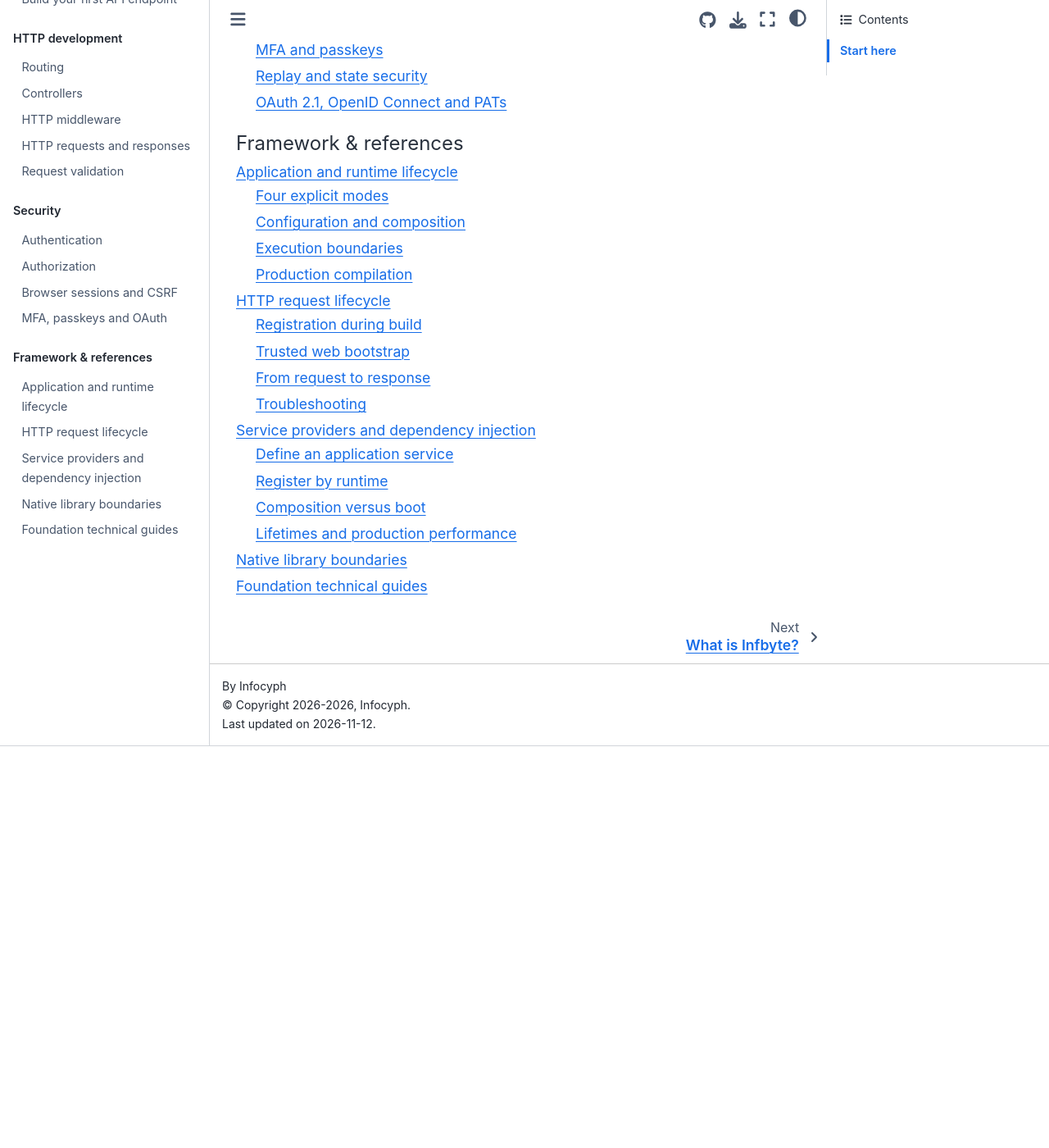
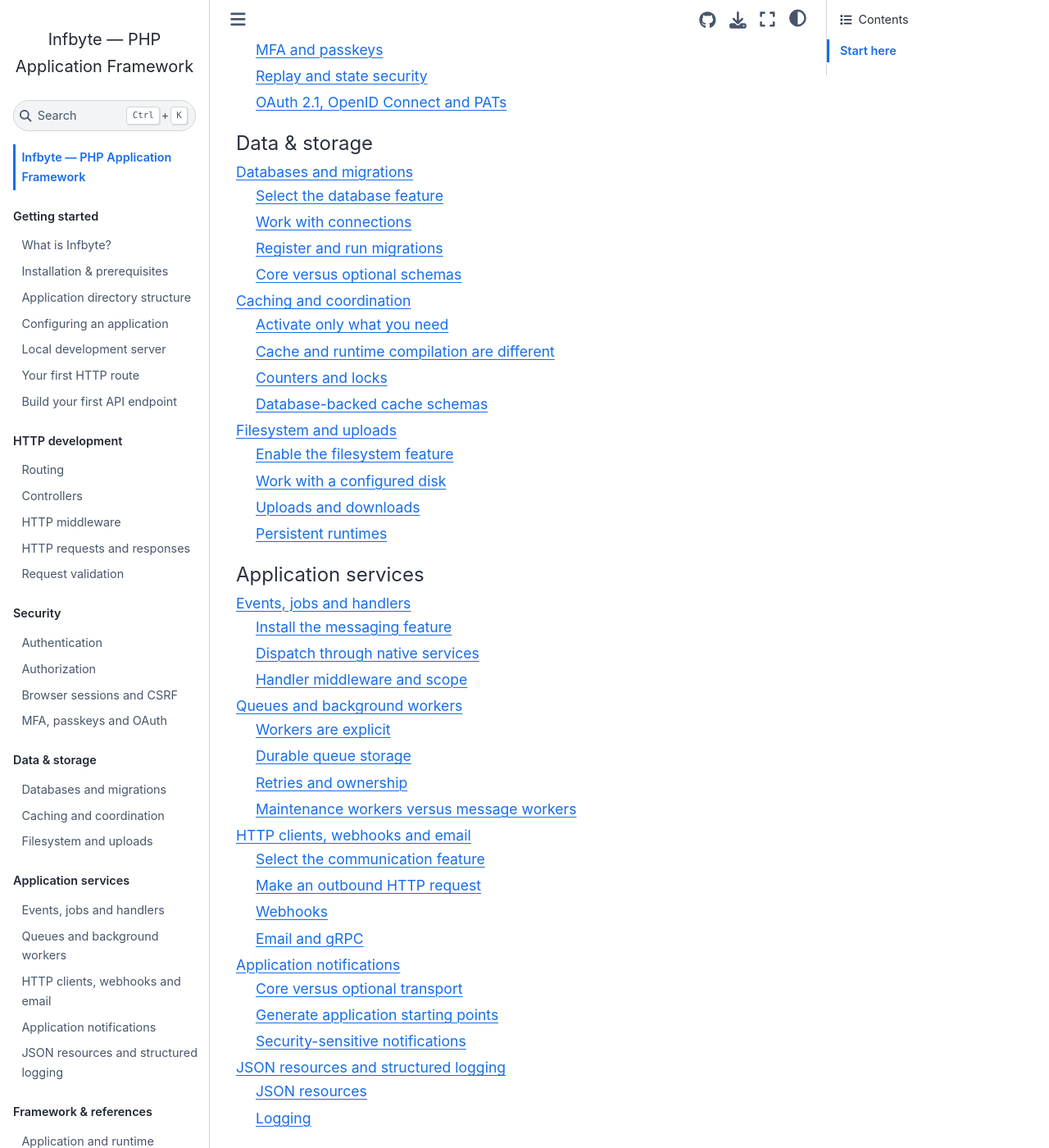
Before and after one commit to infocyph/Foundation, a Sphinx documentation site: the page built from docs/index.rst, in a window 1280 px wide and 1400 px high, scrolled down 2705 px. Shown: the whole window at 82% size. Built offline with Sphinx 7.4.7 and the Sphinx Book theme 1.1.4, drawn with Linux system fonts in a browser that asks for light colours; before the commit the page ends 3615 px from its top, so only the background shows below that.

Commit message:
docs: add Infbyte data and application service guides (D4)

```diff
--- /dev/null
+++ b/docs/data/cache.rst
@@ -0,0 +1,59 @@
+.. _cache-guide:
+
+Caching and coordination
+========================
+
+Foundation includes **CacheLayer** as Core infrastructure. CacheLayer owns
+stores, memoization, tiers, counters, locks, invalidation and backend
+semantics. Foundation owns selection and integration policy.
+
+Activate only what you need
+---------------------------
+
+CacheLayer is a required Foundation 4 package, but a production
+application still selects its cache capability explicitly.
+Installing optional DBLayer or Redis packages does not activate
+unrelated cache services automatically.
+
+Use the application ``config/cache.php`` configuration for stores,
+counters and locks. Do not create a generic Foundation cache facade
+when the application can depend on native CacheLayer contracts.
+
+Cache and runtime compilation are different
+-------------------------------------------
+
+Application data caching is separate from two build-time mechanisms:
+
+* ArrayKit's ``single`` or ``sharded`` development config cache;
+* Webrick/InterMix's generated production route and service artifacts.
+
+These caches are **not interchangeable**. A stale immutable release
+must fail validation rather than falling back to a mutable cache file.
+
+Counters and locks
+------------------
+
+A requested lock must use the configured coordination driver or
+an eligible native lock from the selected store. Foundation does not
+silently fall back to an unrelated file lock. Use distributed,
+atomic operations for auth replay protection, session locking,
+scheduled-job overlap and durable messaging where required.
+
+Database-backed cache schemas
+-----------------------------
+
+For selected CacheLayer database capabilities:
+
+.. code-block:: bash
+
+   php infbyte cache:schema:status
+   php infbyte cache:schema:install
+
+Run schema provisioning outside HTTP handlers. Do not mistake
+a process-local test store for durable shared state in PHP/FPM
+or persistent workers.
+
+See the `CacheLayer manual
+<https://github.com/infocyph/CacheLayer>`_ and
+`Foundation configuration guide
+<https://github.com/infocyph/Foundation/blob/feature/foundation-3/docs/configuration.md>`_.
--- /dev/null
+++ b/docs/data/database.rst
@@ -0,0 +1,84 @@
+.. _database-guide:
+
+Databases and migrations
+========================
+
+Infbyte uses the native **DBLayer** connection, query, transaction and
+schema APIs. Foundation 4 adds application connection selection,
+migration/seed registration, CLI commands and runtime cleanup policy.
+
+Select the database feature
+---------------------------
+
+In a compatible Foundation 4 application:
+
+.. code-block:: bash
+
+   php infbyte module:plan data.database
+   php infbyte module:install data.database
+   php infbyte module:doctor data.database
+
+This installs the selected DBLayer integration and publishes its
+application configuration when needed. Do not assume that installing
+a package automatically activates every database capability.
+
+Work with connections
+---------------------
+
+Application services may type-hint
+``Infocyph\DBLayer\Connection\Connection`` to obtain the selected
+default connection. Use the native DBLayer query, transaction,
+replica and schema APIs directly. Foundation does not provide
+an Active Record ORM or a parallel database facade.
+
+Use the configured ``database.php`` file for connection names,
+migration classes and seeders; do not embed credentials into code.
+
+Register and run migrations
+---------------------------
+
+Generate a migration starting point:
+
+.. code-block:: bash
+
+   php infbyte create:migration CreateAccounts
+   php infbyte create:seeder Production
+
+Then register the classes explicitly under
+``database.migrations.classes`` and ``database.seeders``.
+Foundation does not scan migration directories.
+
+Useful commands include:
+
+.. code-block:: bash
+
+   php infbyte migrate:status
+   php infbyte migrate --pretend
+   php infbyte migrate
+   php infbyte db:seed
+
+The native DBLayer migration runner owns SQL generation and execution.
+A destructive command such as ``migrate:fresh`` requires deliberate
+authorization; do not run it against production merely to repair a
+schema mismatch.
+
+Core versus optional schemas
+----------------------------
+
+Core auth and browser session schemas have dedicated typed installers,
+while an enabled optional feature can be provisioned through
+``module:schema:sync``. CacheLayer database-backed schema helpers
+remain a core capability:
+
+.. code-block:: bash
+
+   php infbyte cache:schema:status
+   php infbyte cache:schema:install
+   php infbyte module:schema:sync
+
+Schema deployment belongs to a controlled build/deploy or CLI operation,
+not the hot path of each HTTP request.
+
+Read the `Foundation database guide
+<https://github.com/infocyph/Foundation/blob/feature/foundation-3/docs/database.md>`_
+and `DBLayer <https://github.com/infocyph/DBLayer>`_ for native APIs.
--- /dev/null
+++ b/docs/data/filesystem.rst
@@ -0,0 +1,66 @@
+.. _filesystem-guide:
+
+Filesystem and uploads
+======================
+
+Foundation 4 composes application storage roots, selected disks and
+HTTP transfer policy. **Pathwise/Flysystem** owns storage mechanics,
+safe uploads, downloads, archives and backend operations.
+
+Enable the filesystem feature
+-----------------------------
+
+.. code-block:: bash
+
+   php infbyte module:plan data.filesystem
+   php infbyte module:install data.filesystem
+   php infbyte storage:status
+
+The ``data.filesystem`` feature is optional. Foundation's core
+``PathManager`` still supports application paths without Pathwise.
+
+Work with a configured disk
+---------------------------
+
+With an application runtime available, the Foundation adapter selects
+a native Pathwise disk:
+
+.. code-block:: php
+
+   use Infocyph\Foundation\Filesystem\StorageRegistry;
+
+   $storage = $app->make(StorageRegistry::class);
+   $public = $storage->disk('public');
+   $public->write('reports/today.txt', 'ready');
+
+   $logical = $storage->path('reports/today.txt', 'public');
+
+This example requires a configured ``public`` disk. The logical
+path would be ``public://reports/today.txt``; the on-disk location
+is determined by the disk configuration.
+
+Uploads and downloads
+---------------------
+
+Webrick adapts incoming uploaded files; Foundation selects an application
+Pathwise upload processor and policy. Pathwise owns bounded staging,
+validation, scanning and cleanup. Never trust client-provided names,
+MIME metadata or arbitrary paths as a storage authority.
+
+The default Foundation 4 upload trust policy uses Pathwise's strict
+untrusted-data profile. Optional malware scanning can be configured
+without starting privileged external scanner processes in the HTTP
+worker. An application can require a scanner and fail closed when it
+is not configured.
+
+Persistent runtimes
+-------------------
+
+Keep file-transfer resources scoped to the operation; do not retain an
+upload's temporary path or mutable request object in a shared singleton.
+Use configured public-link policies rather than creating arbitrary
+filesystem symlinks.
+
+Read the `Foundation filesystem contract
+<https://github.com/infocyph/Foundation/blob/feature/foundation-3/docs/filesystem.md>`_
+and `Pathwise <https://github.com/infocyph/Pathwise>`_.
--- a/docs/index.rst
+++ b/docs/index.rst
@@ -58,6 +58,24 @@
    security/advanced-authentication
 
 .. toctree::
+   :caption: Data & storage
+   :maxdepth: 2
+
+   data/database
+   data/cache
+   data/filesystem
+
+.. toctree::
+   :caption: Application services
+   :maxdepth: 2
+
+   services/events-jobs
+   services/queues-workers
+   services/communication
+   services/notifications
+   services/resources-logging
+
+.. toctree::
    :caption: Framework & references
    :maxdepth: 2
 
--- /dev/null
+++ b/docs/services/communication.rst
@@ -0,0 +1,71 @@
+.. _communication-guide:
+
+HTTP clients, webhooks and email
+================================
+
+Foundation selects named application communication profiles, while
+**TalkingBytes** owns HTTP clients, webhook signatures and transport,
+email protocols, and gRPC mechanics.
+
+Select the communication feature
+--------------------------------
+
+In a Foundation 4-compatible application:
+
+.. code-block:: bash
+
+   php infbyte module:plan execution.communication
+   php infbyte module:install execution.communication
+
+This publishes selected application communication settings. Package
+presence alone does not imply an active client or network connection.
+
+Make an outbound HTTP request
+-----------------------------
+
+When the application's configured HTTP profile is active, resolve
+the native TalkingBytes client:
+
+.. code-block:: php
+
+   use Infocyph\TalkingBytes\Http\HttpClient;
+
+   $http = $app->make(HttpClient::class);
+   $result = $http->get('https://api.example.com/health');
+
+To use a named profile:
+
+.. code-block:: php
+
+   use Infocyph\Foundation\Communication\CommunicationProfiles;
+
+   $profiles = $app->make(CommunicationProfiles::class);
+   $billing = $profiles->http('billing');
+
+The ``billing`` profile is an **application-defined name** that must
+be configured. Foundation does not wrap native TalkingBytes request or
+response types in a replacement facade.
+
+Webhooks
+--------
+
+TalkingBytes owns signing, verification, timestamp/delivery binding,
+replay protection and transport. Foundation can compose CacheLayer-backed
+atomic replay state. Do not accept inbound webhooks on an untrusted
+secret, bypass signature/version checks, or implement replay prevention
+as a non-atomic read-then-write operation.
+
+Email and gRPC
+--------------
+
+TalkingBytes owns SMTP, MIME, DKIM, inbound mail, webhooks and gRPC
+protocol engines. Foundation selects sender/transport profiles and
+integrates application/auth notifications.
+
+Production HTTP clients should retain TLS peer and host verification.
+Do not share mutable request-specific cookies or circuit-breaker state
+across unrelated persistent-host executions.
+
+See `TalkingBytes <https://github.com/infocyph/TalkingBytes>`_
+and `Foundation communication
+<https://github.com/infocyph/Foundation/blob/feature/foundation-3/docs/communication.md>`_.
--- /dev/null
+++ b/docs/services/events-jobs.rst
@@ -0,0 +1,58 @@
+.. _events-and-jobs:
+
+Events, jobs and handlers
+=========================
+
+Infbyte can compose the optional **Omnibus** messaging engine for
+events and jobs. Omnibus owns dispatch, handler execution, middleware,
+retries and serialization. Foundation owns application registration,
+selected capability policy and execution-scope cleanup.
+
+Install the messaging feature
+-----------------------------
+
+.. code-block:: bash
+
+   php infbyte module:plan execution.messaging
+   php infbyte module:install execution.messaging
+   php infbyte create:job GenerateReport
+   php infbyte create:handler GenerateReport
+
+A generated class is not auto-discovered. Register the message-to-handler
+mapping explicitly in ``config/messaging.php``.
+
+Dispatch through native services
+--------------------------------
+
+From an application service with access to the Foundation runtime:
+
+.. code-block:: php
+
+   use Infocyph\Omnibus\Event\EventDispatcher;
+   use Infocyph\Omnibus\MessageBus;
+
+   $bus = $app->make(MessageBus::class);
+   $events = $app->make(EventDispatcher::class);
+
+   $bus->dispatch(new App\Jobs\GenerateReportJob($id));
+   $events->dispatch(new App\Events\OrderPaidEvent($orderId));
+
+The ``App\Jobs\GenerateReportJob`` and ``App\Events\OrderPaidEvent``
+classes are **application-defined examples**, not classes shipped by Foundation.
+They require matching definitions and handlers in the application.
+
+Handler middleware and scope
+----------------------------
+
+Omnibus handler middleware applies to general Omnibus handlers.
+Foundation's ``JobMiddleware`` adapter applies when a message
+implements Foundation's ``Job`` contract. Work is executed in
+an appropriate per-message Foundation scope, so request/job state
+is cleaned before another message.
+
+For message types, retries, events and transport details, see the
+`Omnibus library <https://github.com/infocyph/Omnibus>`_
+and `Foundation messaging guide
+<https://github.com/infocyph/Foundation/blob/feature/foundation-3/docs/messaging.md>`_.
+
+Continue with :doc:`queues-workers`.
--- /dev/null
+++ b/docs/services/notifications.rst
@@ -0,0 +1,51 @@
+.. _notifications-guide:
+
+Application notifications
+=========================
+
+Notifications are a Foundation **Core application contract**, while
+transport engines belong to selected specialist packages such as
+TalkingBytes. An application can compose notification channels without
+activating every possible communication transport.
+
+Core versus optional transport
+------------------------------
+
+Foundation Core owns notification selection, dispatch contracts and
+integration with account/security events. TalkingBytes handles actual
+email transport mechanics when ``execution.communication`` is selected.
+
+A custom notification channel should use the existing Foundation
+channel registry/dispatcher extension seam. Foundation intentionally
+does not expose a second generic ``NotificationManager`` facade.
+
+Generate application starting points
+------------------------------------
+
+.. code-block:: bash
+
+   php infbyte create:notification PasswordChanged
+   php infbyte create:notification-channel Sms
+   php infbyte create:mail Welcome
+
+Generators create files and do not silently register transports.
+The application must select and configure the channels it will use.
+
+Security-sensitive notifications
+--------------------------------
+
+For password resets, email verification and passwordless login,
+always derive the recipient from an authoritative stored account
+identity, not arbitrary request data. Do not place bearer tokens in
+unauthenticated JSON responses or logs; deliver through the trusted
+configured notification channel.
+
+Production configuration must select a real transport where an
+authentication email must reach the recipient. A logging or fake
+transport is not equivalent to successful delivery.
+
+See `Foundation authentication
+<https://github.com/infocyph/Foundation/blob/feature/foundation-3/docs/authentication.md>`_,
+`communication
+<https://github.com/infocyph/Foundation/blob/feature/foundation-3/docs/communication.md>`_,
+and :doc:`communication`.
--- /dev/null
+++ b/docs/services/queues-workers.rst
@@ -0,0 +1,65 @@
+.. _queues-and-workers:
+
+Queues and background workers
+=============================
+
+Omnibus provides native durable queues, failure storage, worker loops
+and handler execution. Foundation composes the application worker
+runtime and selected service dependencies without providing a second
+queue engine.
+
+Workers are explicit
+--------------------
+
+Installing ``execution.messaging`` does not start a daemon.
+Run a selected worker through the application CLI and configure an
+external supervisor when deployment requires continuous service.
+
+.. code-block:: bash
+
+   php infbyte worker:list
+   php infbyte worker:run reports
+   php infbyte queue:consume --transport=redis --queue=reports --limit=100 --visibility=60
+
+The precise worker/queue names must match your application's
+``messaging.workers`` and route/transport configuration.
+
+Durable queue storage
+---------------------
+
+Foundation 4 can compose Omnibus's native DBLayer-backed transport,
+failure store and workflow store. Durable messaging requires
+``data.database`` and the configured schema when a DB transport is
+selected. Explicit codecs are necessary for persisted message payloads;
+never deserialize arbitrary PHP objects from untrusted queue rows.
+
+.. code-block:: bash
+
+   php infbyte module:schema:status execution.messaging
+   php infbyte module:schema:install execution.messaging
+   php infbyte queue:failed
+
+Retries and ownership
+---------------------
+
+Omnibus owns receipt/acknowledgment, retries, release and failure-store
+behavior. A cancelled or stale execution must not continue accepting
+ownership of new work. Foundation must release scoped resources between
+deliveries, and the process supervisor owns service restart and scaling.
+
+Do not assume a partial processing success is transactional with a
+database commit; design jobs to handle retries and idempotent effects.
+
+Maintenance workers versus message workers
+------------------------------------------
+
+Application maintenance worker providers register in
+``routes/workers.php``, while Omnibus message workers are configured
+in ``messaging.workers``. They are separate execution mechanisms.
+
+Before a breaking upgrade, quiesce workers, preserve durable queue and
+failure data, verify codecs/schema, and test coherent rollback.
+
+See `Foundation messaging
+<https://github.com/infocyph/Foundation/blob/feature/foundation-3/docs/messaging.md>`_
+and :doc:`events-jobs`.
--- /dev/null
+++ b/docs/services/resources-logging.rst
@@ -0,0 +1,61 @@
+.. _resources-and-logging:
+
+JSON resources and structured logging
+=====================================
+
+Foundation 4 provides application-level JSON resource composition and
+PSR-3 logging policy. Webrick remains the owner of native HTTP responses
+and exception rendering; an application's logger remains a PSR-3 service.
+
+JSON resources
+--------------
+
+Extend ``Infocyph\Foundation\Http\Resource\JsonResource`` for
+an application representation:
+
+.. code-block:: php
+
+   use Infocyph\Foundation\Http\Resource\JsonResource;
+
+   final class AccountResource extends JsonResource
+   {
+       public function resolve(): array
+       {
+           return [
+               'id' => $this->resource->id(),
+               'email' => $this->resource->email(),
+           ];
+       }
+   }
+
+The resource's ``$this->resource`` is an application-owned object.
+The example assumes it has ``id()`` and ``email()`` methods.
+
+.. code-block:: bash
+
+   php infbyte create:resource Account
+
+Foundation's ``JsonDispatchResponseFactory`` maps resources and
+ReqShield validation issues to application response envelopes. It
+does not re-run validation or introduce an Active Record ORM.
+
+Logging
+-------
+
+Foundation resolves ``Psr\Log\LoggerInterface``.
+The built-in logger supports ``null``, JSON Lines ``file``
+and ``error_log`` drivers. Applications can provide their own
+PSR-3 logger binding.
+
+Logging context redaction is recursive and follows configured
+sensitive-key matching. Exception messages and traces can contain
+secrets; keep them disabled unless a reviewed policy permits them.
+
+Logging and exception-to-response rendering are independent operations.
+Avoid constructing verbose diagnostics on every hot path. In CLI work,
+logging services remain lazy until a selected operation needs them.
+
+Review the `JSON resource contracts
+<https://github.com/infocyph/Foundation/blob/feature/foundation-3/docs/json-responses.md>`_
+and `structured logging
+<https://github.com/infocyph/Foundation/blob/feature/foundation-3/docs/logging.md>`_.
```
Also changed, not shown: docs/infbyte-documentation-development-plan.md (+5 -4 lines).
